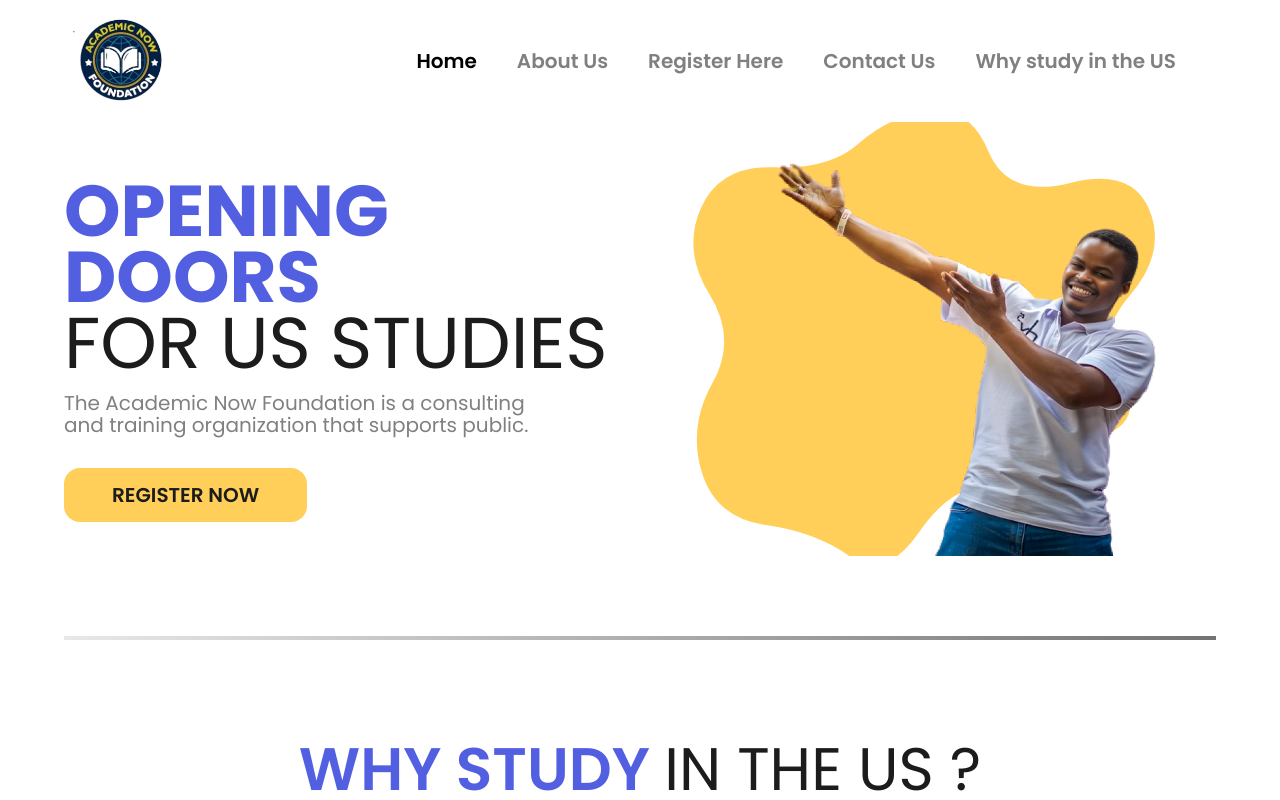
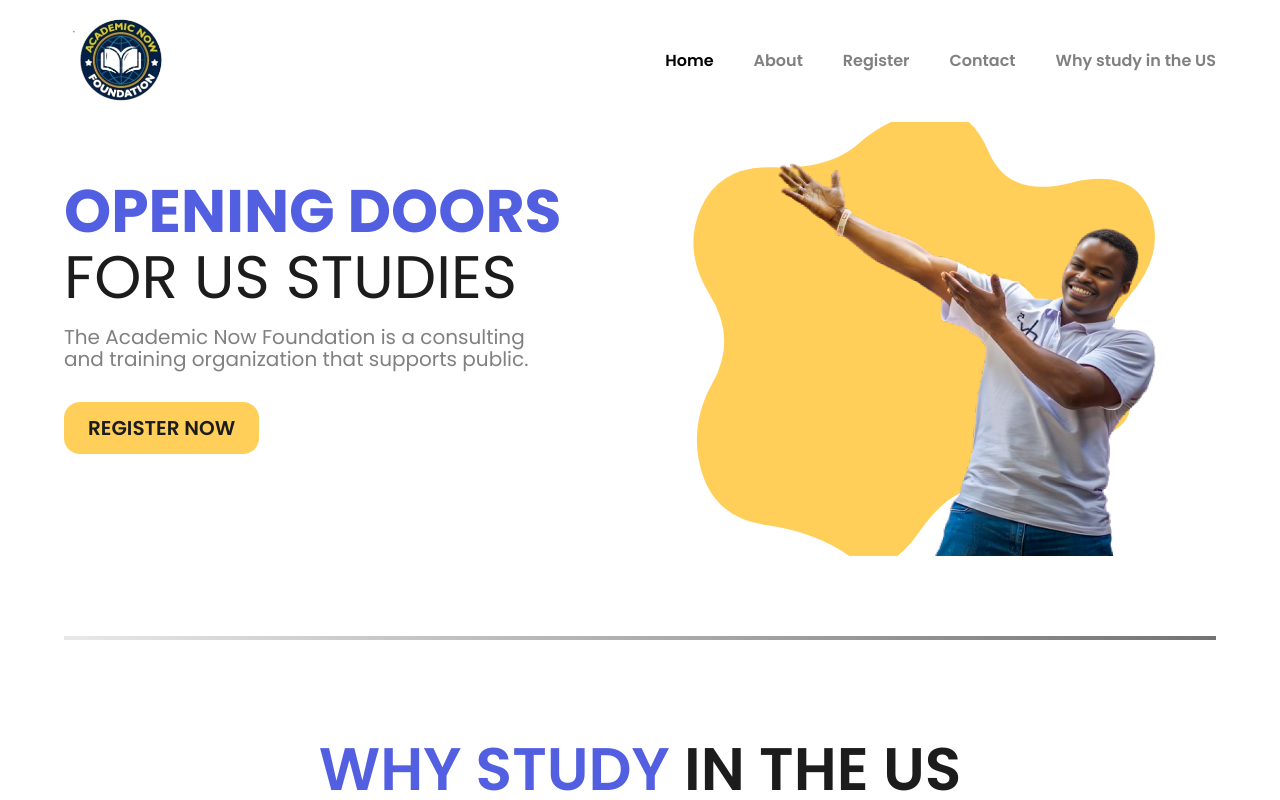
Before and after one commit to FarajaOmbeni/academic-now, a React (Vite) app in the folder frontend/: page / in a window 1280 px wide. Shown: the top 800 px of the page. Built offline with nearby package versions, Linux system fonts and the light colour scheme.

Commit message:
added responsiveness

```diff
--- a/frontend/src/components/Home/AboutCompany.jsx
+++ b/frontend/src/components/Home/AboutCompany.jsx
@@ -4,14 +4,14 @@
   return (
     <div className="my-24 container mx-auto sm:px-16 px-6">
       <div className="flex flex-col items-center">
-        <h1 className="text-primaryBlue text-4xl font-bold leading-[66px] mb-4">
+        <h1 className="text-primaryBlue text-3xl md:text-4xl font-bold md:leading-[66px] mb-4">
           About
-          <span className="text-[#1C1C1C] text-4xl font-normal leading-[66px]">
+          <span className="text-[#1C1C1C] text-3xl md:text-4xl font-normal md:leading-[66px]">
             {" "}
             Company
           </span>
         </h1>
-        <p className="text-[#333] text-[18px] font-normal leading-[26px] text-center mb-6">
+        <p className="text-[#333] text-base md:text-lg font-normal md:leading-[26px] text-center mb-6">
           The Academic Now Foundation is a consulting and training organization
           that supports public and private educational institutions, as well as
           people and groups in gaining access to intellectual, cultural, social,
--- a/frontend/src/components/Home/EffortlessEnrollment.jsx
+++ b/frontend/src/components/Home/EffortlessEnrollment.jsx
@@ -3,14 +3,14 @@
 
 const EffortlessEnrollment = () => {
   return (
-    <section className="container mx-auto my-24 sm:px-16 px-6">
+    <section className="">
       <div className="bg-[#FFCF59] mb-24">
-        <div className="flex">
-          <div className="">
+        <div className="flex flex-col lg:flex-row">
+          <div className="mb-8 lg:mb-0">
             <img src={enrollmentImage} alt="enrollment image" />
           </div>
-          <div className="">
-            <h4 className="text-5xl font-bold leading-[66px] text-[#1C1C1C] mb-12 mt-6">
+          <div className="px-6">
+            <h4 className="text-3xl md:text-4xl lg:text-5xl font-bold lg:leading-[66px] text-[#1C1C1C] mb-12 mt-6">
               Effortless Enrollment
             </h4>
             <div className="flex flex-col items-center">
@@ -19,11 +19,11 @@
                   className="flex gap-2 bg-white rounded-[20px] p-4 mb-8 w-full items-center"
                   key={enroll.id}
                 >
-                  <p className="text-[#1C1C1C] text-[30px] font-bold">
+                  <p className="text-[#1C1C1C] text-2xl md:text-3xl font-bold">
                     {enroll.number}
                   </p>
                   <div className="line"></div>
-                  <p className="text-[#1C1C1C] text-[22px] font-bold">
+                  <p className="text-[#1C1C1C] text-xl md:text-2xl font-bold">
                     {enroll.content}
                   </p>
                 </div>
--- a/frontend/src/components/Home/Hero.jsx
+++ b/frontend/src/components/Home/Hero.jsx
@@ -3,26 +3,26 @@
 const Hero = () => {
   return (
     <div className="container mx-auto sm:px-16 px-6">
-      <div className="flex justify-between">
+      <div className="flex flex-col md:flex-row justify-between">
         {/* heading */}
-        <div className="flex flex-col flex-1 mt-14">
+        <div className="flex flex-col md:flex-1 mt-14 mb-12 md:mb-0">
           <div className="">
-            <h1 className="text-7xl font-bold leading-[66px] text-primaryBlue">
+            <h1 className="text-3xl sm:text-4xl md:text-5xl lg:text-6xl font-bold lg:leading-[66px] text-primaryBlue">
               OPENING DOORS
-              <p className="text-7xl text-[#1C1C1C] font-normal leading-[66px]">
+              <p className="text-3xl sm:text-4xl md:text-5xl lg:text-6xl text-[#1C1C1C] font-normal lg:leading-[66px]">
                 FOR US STUDIES
               </p>
             </h1>
           </div>
           <div className="mt-4">
-            <p className="text-linkColor font-normal text-xl leading-[22px]">
+            <p className="text-linkColor font-normal text-lg md:text-xl md:leading-[22px]">
               The Academic Now Foundation is a consulting <br /> and training{" "}
               organization that supports public.
             </p>
           </div>
 
           <div className="mt-8">
-            <button className="bg-[#FFCF59] px-12 py-3 rounded-2xl text-[#1C1C1C] text-[20px] font-semibold">
+            <button className="bg-[#FFCF59] px-4 sm:px-5 md:px-6 lg:px-6 xl:px-6 py-2 sm:py-2 md:py-3 lg:py-3 xl:py-3 rounded-2xl text-[#1C1C1C] text-sm sm:text-base md:text-lg lg:text-lg xl:text-xl font-semibold border-none outline-none">
               REGISTER NOW
             </button>
           </div>
--- a/frontend/src/components/Home/WhyStudy.jsx
+++ b/frontend/src/components/Home/WhyStudy.jsx
@@ -4,13 +4,13 @@
   return (
     <section className="container mx-auto sm:px-16 px-6 my-24">
       <div className="">
-        <h2 className="text-center text-primaryBlue mb-8 text-6xl font-semibold leading-[66px]">
+        <h2 className="text-center text-primaryBlue mb-8 text-3xl sm:text-4xl md:text-5xl lg:text-6xl font-semibold lg:leading-[66px]">
           WHY STUDY{" "}
-          <span className="text-[#1C1C1C] text-6xl font-normal leading-[66px]">
-            IN THE US ?
+          <span className="text-[#1C1C1C] text-3xl sm:text-4xl md:text-5xl lg:text-6xl font-semibold lg:leading-[66px]">
+            IN THE US
           </span>
         </h2>
-        <p className="mb-4 text-center text-[#333] text-[18px] font-normal leading-[26px]">
+        <p className="mb-12 md:mb-6 text-center text-[#333] text-lg font-normal leading-[26px]">
           Studying in the US provides access to world-class education and
           diverse cultural experiences, setting the stage for personal and
           professional growth..
@@ -18,7 +18,7 @@
       </div>
 
       {/* cards section */}
-      <div className="grid grid-cols-1 md:grid-cols-2 lg:grid-cols-3 gap-4">
+      <div className="grid grid-cols-1 md:grid-cols-2 lg:grid-cols-3 gap-8 md:gap-4">
         {WhyStudySection.map((section, index) => (
           <div className="whyus-card border bg-white rounded-2xl border-linkColor flex flex-col items-center justify-center p-2" key={index}>
             <img
--- a/frontend/src/components/Navbar.jsx
+++ b/frontend/src/components/Navbar.jsx
@@ -1,57 +1,72 @@
 import { useState } from "react";
 import { logo } from "../assets";
 import { Link } from "react-router-dom";
+import { IoMdMenu } from "react-icons/io";
+import { IoClose } from "react-icons/io5";
+import { navLinks } from "../constants";
 
 const Navbar = () => {
   const [active, setActive] = useState("Home");
+  const [toggle, setToggle] = useState(false);
+
   return (
     <section className="container mx-auto sm:px-16 px-6">
-    <nav className="w-full py-4 flex items-center justify-between">
+      <nav className="w-full py-4 flex items-center justify-between navbar">
         <div className="">
           <img src={logo} alt="" className="w-[100px]" />
         </div>
-      <ul className="flex items-center">
+
+        <ul className="hidden md:flex justify-end items-center flex-1">
+          {navLinks.map((nav, index) => (
             <li
-          className={`font-semibold text-[20px] ${
-            active === "Home" ? "text-black" : "text-linkColor"
-          } mr-10`}
-          onClick={() => setActive("Home")}
+              key={nav.id}
+              className={`
+          font-semibold
+          cursor-pointer
+          text-base
+          ${active === nav.title ? "text-black" : "text-linkColor"}
+          ${index === navLinks.length - 1 ? "mr-0" : "mr-10"}
+          `}
+              onClick={() => setActive(nav.title)}
             >
-          <Link to="/">Home</Link>
+              <Link to={`/${nav.id}`}>{nav.title}</Link>
             </li>
+          ))}
+        </ul>
+
+        <div className="md:hidden flex flex-1 justify-end items-center">
+          <button onClick={() => setToggle((prev) => !prev)}>
+            {toggle ? (
+              <IoClose style={{ width: "30px", height: "30px" }} />
+            ) : (
+              <IoMdMenu style={{ width: "30px", height: "30px" }} />
+            )}
+          </button>
+
+          <div
+            className={`${toggle ? "flex" : "hidden"}
+        p-6 footer-bg absolute top-20 right-0
+        mx-4 my-2 min-w-[140px] rounded-xl sidebar`}
+          >
+            <ul className="list-none flex flex-col justify-end items-center flex-1">
+              {navLinks.map((nav, index) => (
                 <li
-          className={`font-semibold text-[20px] ${
-            active === "About" ? "text-black" : "text-linkColor"
-          } mr-10`}
-          onClick={() => setActive("About")}
+                  key={nav.id}
+                  className={`
+          font-semibold
+          cursor-pointer
+          text-base
+          ${active === nav.title ? "text-[#FFCF59]" : "text-white"}
+          ${index === navLinks.length - 1 ? "mr-0" : "mr-10"}
+          `}
+                  onClick={() => setActive(nav.title)}
                 >
-          <Link to="/about">About Us</Link>
+                  <Link to={`/${nav.id}`}>{nav.title}</Link>
                 </li>
-        <li
-          className={`font-semibold text-[20px] ${
-            active === "Register" ? "text-black" : "text-linkColor"
-          } mr-10`}
-          onClick={() => setActive("Register")}
-        >
-          <Link to="/register">Register Here</Link>
-        </li>
-        <li
-          className={`font-semibold text-[20px] ${
-            active === "Contact" ? "text-black" : "text-linkColor"
-          } mr-10`}
-          onClick={() => setActive("Contact")}
-        >
-          <Link to="/contact">Contact Us</Link>
-        </li>
-        <li
-          className={`font-semibold text-[20px] ${
-            active === "Whyus" ? "text-black" : "text-linkColor"
-          } mr-10`}
-          onClick={() => setActive("Whyus")}
-        >
-          <Link to="/whystudy">Why study in the US</Link>
-        </li>
+              ))}
             </ul>
+          </div>
+        </div>
       </nav>
     </section>
   );
--- a/frontend/src/constants/index.js
+++ b/frontend/src/constants/index.js
@@ -155,3 +155,27 @@
     img: yale,
   },
 ];
+
+
+export const navLinks = [
+  {
+    id: "home",
+    title: "Home",
+  },
+  {
+    id: "about",
+    title: "About",
+  },
+  {
+    id: "register",
+    title: "Register",
+  },
+  {
+    id: "contact",
+    title: "Contact",
+  },
+  {
+    id: "whystudy",
+    title: "Why study in the US",
+  },
+];
--- a/frontend/src/index.css
+++ b/frontend/src/index.css
@@ -15,6 +15,9 @@
 }
 img {
   width: 100%;
+}
+html, body {
+  overflow-x: hidden;
 }
 body {
   font-family: "Poppins", sans-serif;
@@ -99,3 +102,40 @@
   background-position: center right;
   background-size: cover;
 }
+
+/* navbar small screens bg */
+.bg-black-gradient {
+  background: linear-gradient(
+    144.39deg,
+    #ffffff -278.56%,
+    #6d6d6d -78.47%,
+    #11101d 91.61%
+  );
+}
+
+.sidebar {
+  -webkit-animation: slide-top 0.5s cubic-bezier(0.25, 0.46, 0.45, 0.94) both;
+  animation: slide-top 0.5s cubic-bezier(0.25, 0.46, 0.45, 0.94) both;
+}
+
+@-webkit-keyframes slide-top {
+  0% {
+    -webkit-transform: translateY(100px);
+    transform: translateY(100px);
+  }
+  100% {
+    -webkit-transform: translateY(0);
+    transform: translateY(0);
+  }
+}
+
+@keyframes slide-top {
+  0% {
+    -webkit-transform: translateY(100px);
+    transform: translateY(100px);
+  }
+  100% {
+    -webkit-transform: translateY(0);
+    transform: translateY(0);
+  }
+}
```
Also changed, not shown: frontend/src/components/Home/OurServices.jsx (+10 -8 lines). Lines whose indentation alone changed are shown as unchanged.
